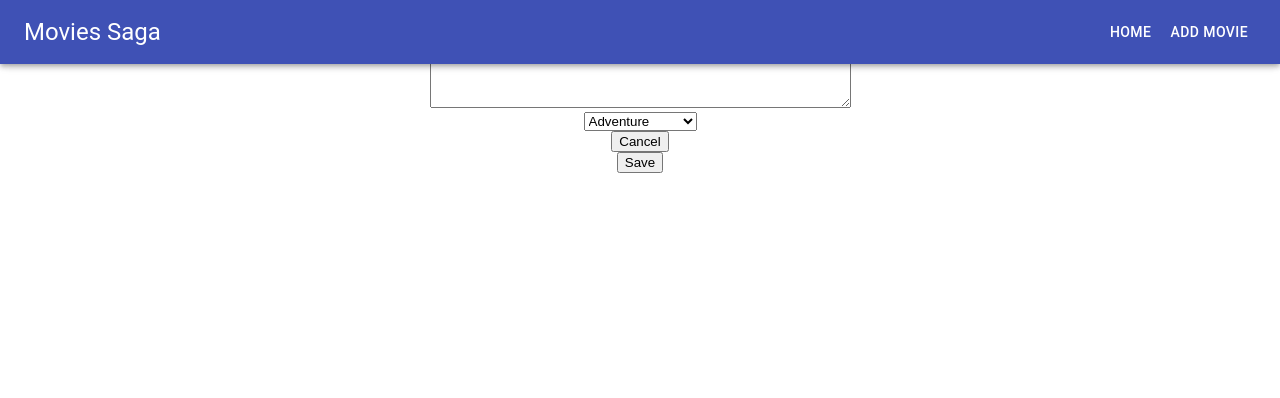
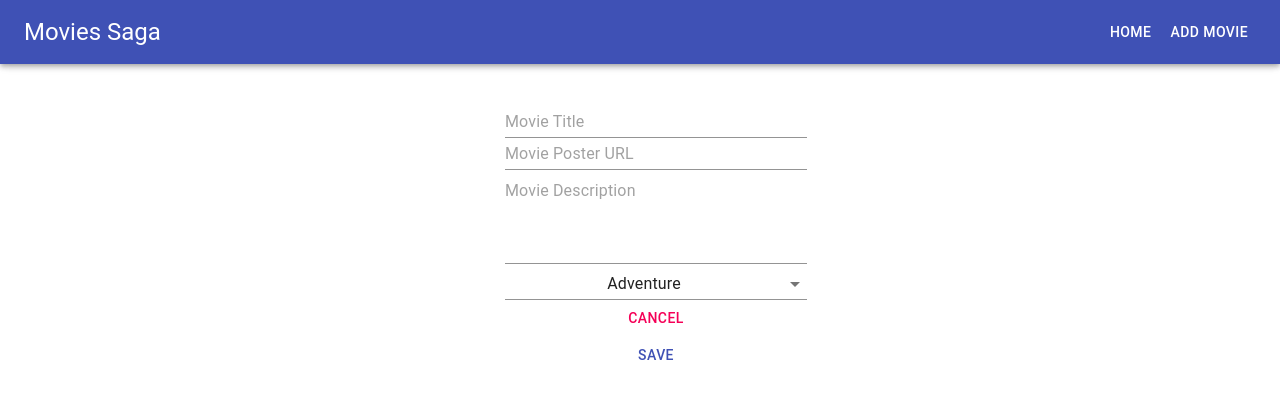
Before and after one commit to Johnshandsable/weekend-movie, a React (Create React App) app: page /addmovie in a window 1280 px wide. Shown: the top 398 px of the page. Built offline with nearby package versions, Linux system fonts and the light colour scheme.

Commit message:
added styling to form for adding movies

```diff
--- a/src/components/AddMovieForm/AddMovieForm.jsx
+++ b/src/components/AddMovieForm/AddMovieForm.jsx
@@ -2,7 +2,30 @@ import { useHistory } from 'react-router-dom';
 import { useState } from 'react';
 import { useDispatch } from 'react-redux';
 
+import { makeStyles } from '@material-ui/core/styles';
+import {
+  Button,
+  FilledInput,
+  FormControl,
+  Grid,
+  Input,
+  InputLabel,
+  MenuItem,
+  Select,
+  TextField,
+} from '@material-ui/core';
+
 function AddMovieForm() {
+  /* STYLING FOR FORM */
+  const useStyles = makeStyles((theme) => ({
+    formControl: {
+      margin: theme.spacing(2),
+      minWidth: 120,
+    },
+  }));
+
+  /* VARIABLES */
+  const classes = useStyles();
   const history = useHistory();
   const dispatch = useDispatch();
 
@@ -15,8 +38,6 @@ function AddMovieForm() {
 
   const handleSave = (evt) => {
     evt.preventDefault();
-
-    console.table(newMovie);
     dispatch({
       type: 'ADD_MOVIE',
       payload: newMovie,
@@ -40,58 +61,89 @@ function AddMovieForm() {
   };
 
   return (
-    <form onSubmit={handleSave}>
-      <input
+    <>
+      <div className="spacing"></div>
+      <Grid
+        container
+        spacing={3}
+        direction="row"
+        justify="center"
+        alignItems="center"
+      >
+        <Grid item xs={3}>
+          <FormControl
+            onSubmit={handleSave}
+            className={classes.formControl}
+            fullWidth={true}
+          >
+            {/* <InputLabel htmlFor="title">Title</InputLabel> */}
+            <TextField
+              id="title"
               type="text"
               name="title"
-        placeholder="title"
+              placeholder="Movie Title"
               value={newMovie.title}
               onChange={handleChange}
             />{' '}
-      <br />
-      <input
+            {/* <InputLabel htmlFor="poster">Poster Image</InputLabel> */}
+            <TextField
+              id="poster"
               type="text"
               name="poster"
-        placeholder="poster_url"
+              placeholder="Movie Poster URL"
               value={newMovie.poster}
               onChange={handleChange}
             />{' '}
-      <br />
-      <textarea
+            {/* <InputLabel htmlFor="description">Description</InputLabel> */}
+            <TextField
+              id="description"
+              margin="dense"
+              multiline
+              rows={2}
+              rowsMax={4}
               name="description"
-        placeholder="description"
+              placeholder="Movie Description"
               rows="4"
               cols="50"
               value={newMovie.description}
               onChange={handleChange}
             />{' '}
-      <br />
-      <select name="genre_id" onChange={handleChange} id="genres">
-        <option value={1}>Adventure</option>
-        <option value={2}>Animated</option>
-        <option value={3}>Biography</option>
-        <option value={4}>Comedy</option>
-        <option value={5}>Disaster</option>
-        <option value={6}>Drama</option>
-        <option value={7}>Epic</option>
-        <option value={8}>Fantasy</option>
-        <option value={9}>Musical</option>
-        <option value={10}>Romantic</option>
-        <option value={11}>Science Fiction</option>
-        <option value={12}>Space-Opera</option>
-        <option value={13}>Superhero</option>
-      </select>{' '}
-      <br />
-      <button
+            {/* <InputLabel>Genre</InputLabel> */}
+            <Select
+              name="genre_id"
+              onChange={handleChange}
+              id="genres"
+              value={newMovie.genre_id}
+            >
+              <MenuItem value={1}>Adventure</MenuItem>
+              <MenuItem value={2}>Animated</MenuItem>
+              <MenuItem value={3}>Biography</MenuItem>
+              <MenuItem value={4}>Comedy</MenuItem>
+              <MenuItem value={5}>Disaster</MenuItem>
+              <MenuItem value={6}>Drama</MenuItem>
+              <MenuItem value={7}>Epic</MenuItem>
+              <MenuItem value={8}>Fantasy</MenuItem>
+              <MenuItem value={9}>Musical</MenuItem>
+              <MenuItem value={10}>Romantic</MenuItem>
+              <MenuItem value={11}>Science Fiction</MenuItem>
+              <MenuItem value={12}>Space-Opera</MenuItem>
+              <MenuItem value={13}>Superhero</MenuItem>
+            </Select>{' '}
+            <Button
+              color="secondary"
               onClick={() => {
                 handleCancel();
               }}
             >
               Cancel
-      </button>{' '}
-      <br />
-      <button type="submit">Save</button>
-    </form>
+            </Button>{' '}
+            <Button color="primary" type="submit">
+              Save
+            </Button>
+          </FormControl>
+        </Grid>
+      </Grid>
+    </>
   );
 }
 
```
Lines whose indentation alone changed are shown as unchanged.
